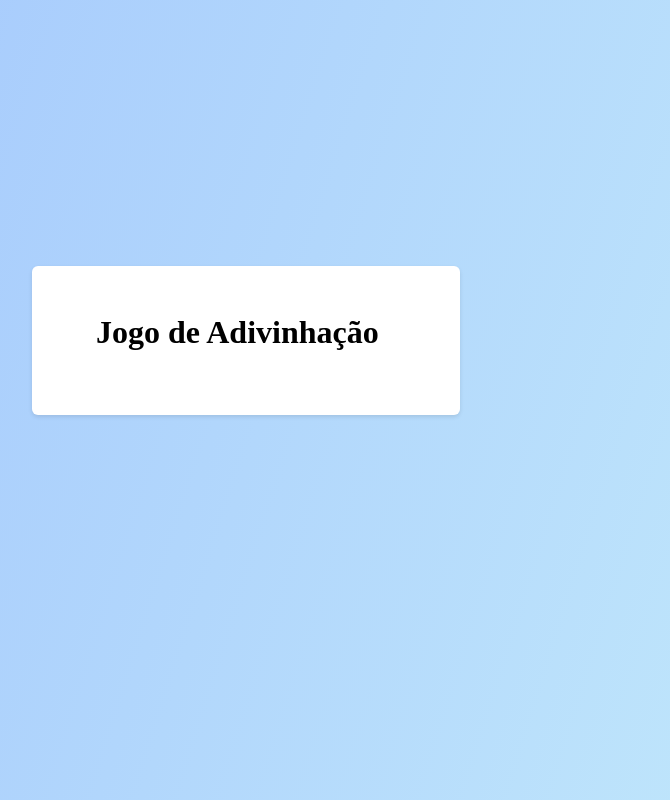
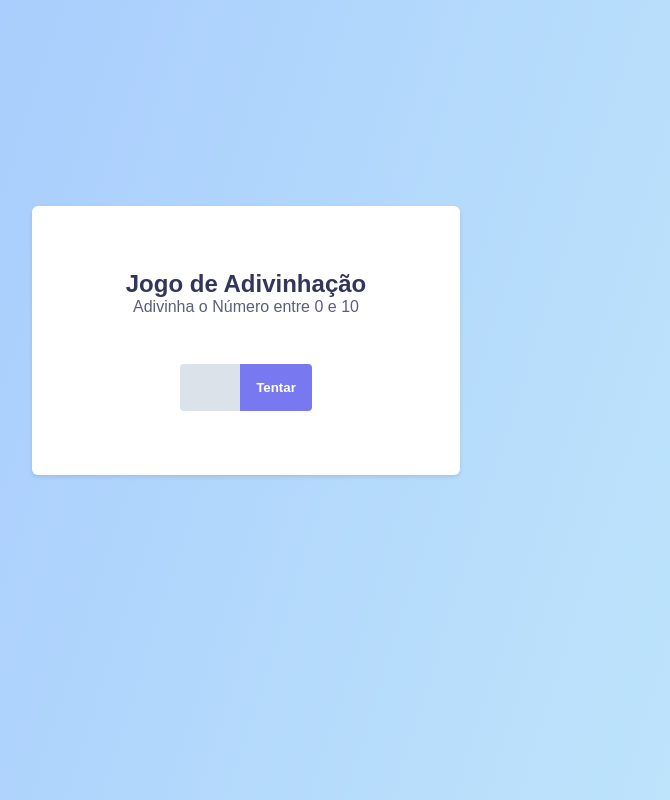
Before and after one commit to RobertSouDev/JogoDaAdivinha-o-, a plain HTML site: page src/index.html in a window 1280 px wide. Shown: the whole page, without its empty margins (394-1064 px from the left). Drawn offline with Linux system fonts and the light colour scheme.

Commit message:
terminando o input e btn

```diff
--- a/src/index.html
+++ b/src/index.html
@@ -5,10 +5,22 @@
     <meta name="viewport" content="width=device-width, initial-scale=1.0">
     <title>Jogo da adivinhação </title>
     <link rel="stylesheet" href="style.css">
+
+    <link rel="preconnect" href="https://fonts.googleapis.com">
+    <link rel="preconnect" href="https://fonts.gstatic.com" crossorigin>
+
+
+    <link href="https://fonts.googleapis.com/css2?family=DM+Sans:ital,opsz,wght@0,9..40,100..1000;1,9..40,100..1000&family=Epilogue:wght@700&family=Inter:wght@100..900&family=Montserrat:ital,wght@0,100..900;1,100..900&display=swap" rel="stylesheet">
+    <link href="https://fonts.googleapis.com/css2?family=Epilogue:wght@700&family=Inter:wght@100..900&family=Montserrat:ital,wght@0,100..900;1,100..900&display=swap" rel="stylesheet">
 </head>
 <body>
     <main>
          <h1>Jogo de Adivinhação</h1>
+         <p>Adivinha o Número entre 0 e 10</p>
+         <form >
+            <input type="number">
+            <button >Tentar</button>
+         </form>
     </main>
 </body>
 </html>
--- a/src/style.css
+++ b/src/style.css
@@ -18,6 +18,10 @@ body {
 
 }
 
+body, button, input {
+    font-family: "DM  Sans",  sans-serif;
+}
+
 
 main {
     background: #ffffff;
@@ -27,4 +31,47 @@ main {
 
     width: min(42.8rem, 90%);
     margin-top: -12rem;
+
+    text-align: center;
 }
+
+h1 {
+    font-family: "monttserrat", sans-serif;
+    font-size: 2.4rem;
+    margin-top: 1.6rem;
+
+}
+
+h1, p {
+    color: #34355b
+}
+
+p {
+    opacity: .8;
+}
+
+form {
+    margin-top: 4.8rem;
+    display: flex;
+
+    justify-content: center;
+}
+
+input, button {
+    border: none;
+    padding: 1.6rem;
+}
+
+input {
+    background-color:  #Dce2e9;
+    width: 6rem;
+    border-radius: .4rem 0 0 .4rem;
+}
+
+button {
+    background-color: #7879f1;
+    color: white;
+    font-weight: bold;
+    border-radius: 0 .4rem  .4rem 0;
+
+}
```
